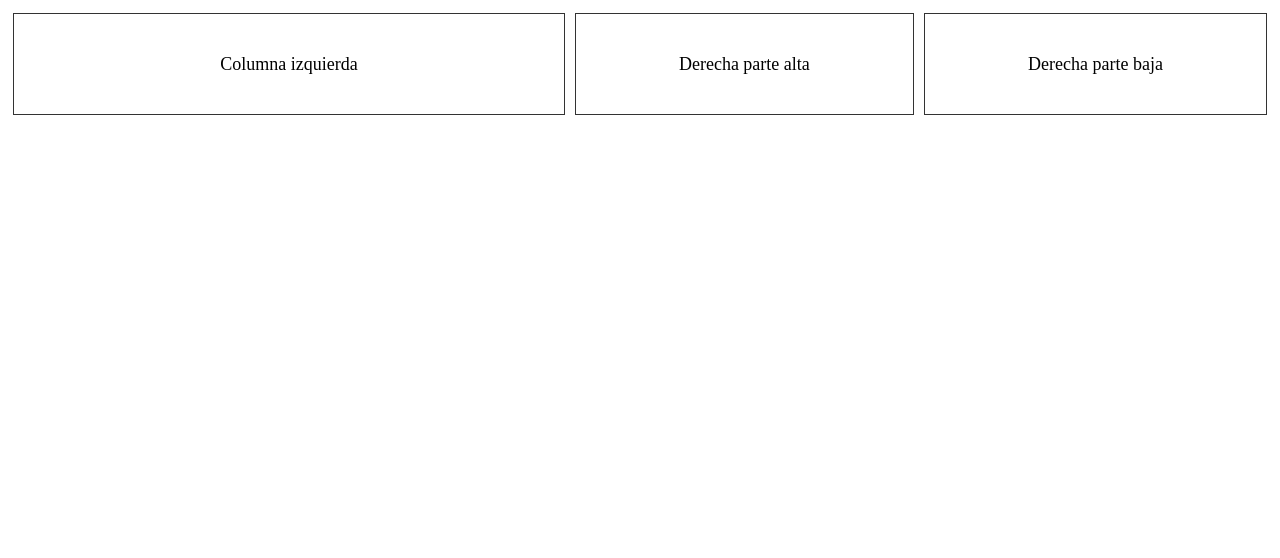
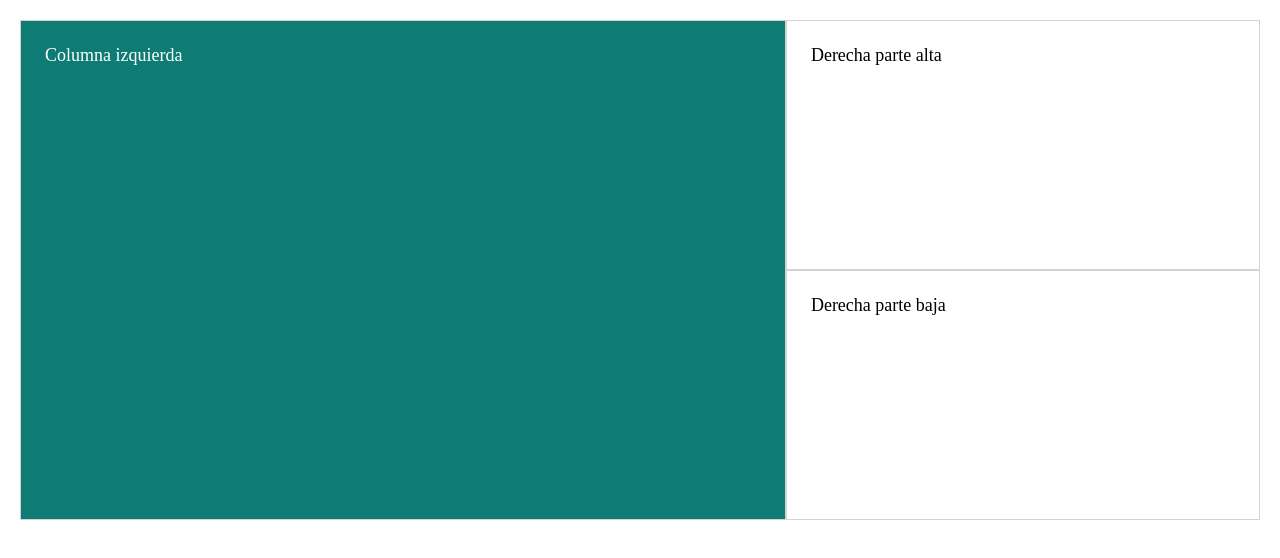
Before and after one commit to Latinohablante/Repositorio-python, a plain HTML site: page Ciclo2-HTML-CSS/Codigo-css/10-flex/ejercicio-entregar/2-punto/ejercicio-flex2.html in a window 1280 px wide. Drawn offline with Linux system fonts and the light colour scheme.

Commit message:
ejercicio 2 flex

```diff
--- a/Ciclo2-HTML-CSS/Codigo-css/10-flex/ejercicio-entregar/2-punto/ejercicio-flex2.html
+++ b/Ciclo2-HTML-CSS/Codigo-css/10-flex/ejercicio-entregar/2-punto/ejercicio-flex2.html
@@ -4,40 +4,62 @@
   <meta charset="UTF-8">
   <meta name="viewport" content="width=device-width, initial-scale=1.0">
   <style>
+    * {
+      padding: 0;
+      margin: 0;
+      box-sizing: border-box;
+    }
+    body {
+      padding: 20px;
+    }
+
     .flex-container {
       display: flex;
+      height:500px
+
     }
 
     .item {
-      height: 100px;
-      margin: 5px;
       display: flex;
-      align-items: center;
-      justify-content: center;
       font-size: 18px;
-      border: 1px solid #333;
+      border: 1px solid lightgray;
     }
 
-    .item1 {
+    .columna1 {
       flex-grow: 2;
+      padding: 24px;
+      background: #0e7c74;
+      color:white
     }
 
+    .columna2 {
+      flex-grow: 1;
+
+    }
     .item2 {
-      flex-grow: 1;
+      padding: 24px;
+      font-size: 18px;
+      border: 1px solid lightgray;
+      height: 50%
+    }
+    .item3 {
+      padding: 24px;
+      font-size: 18px;
+      border: 1px solid lightgray;
+      height: 50%;
     }
 
-    .item3 {
-      flex-grow: 1;
-    }
   </style>
 </head>
 <body>
 
-<div class="flex-container">
-  <div class="item item1">Columna izquierda</div>
-  <div class="item item2">Derecha parte alta</div>
-  <div class="item item3">Derecha parte baja</div>
-</div>
+<section class="flex-container">
+  <article class="columna1 item">Columna izquierda</article>
+  <article class="columna2">
+    <div class="item2">Derecha parte alta</div>
+    <div class="item3">Derecha parte baja</div>
+  </article>
+</section>
 
 </body>
 </html>
```
Also changed, not shown: Ciclo2-HTML-CSS/Codigo-css/10-flex/ejercicio-entregar/1-punto/flex-grow.html (+2 -1 lines).
